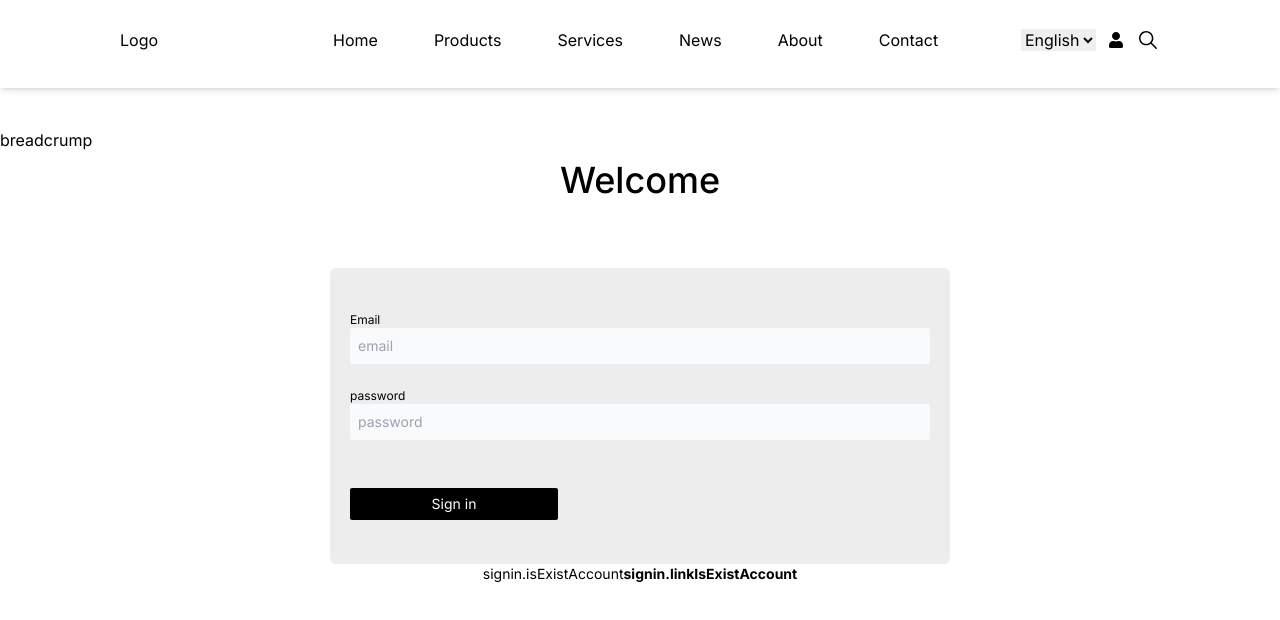
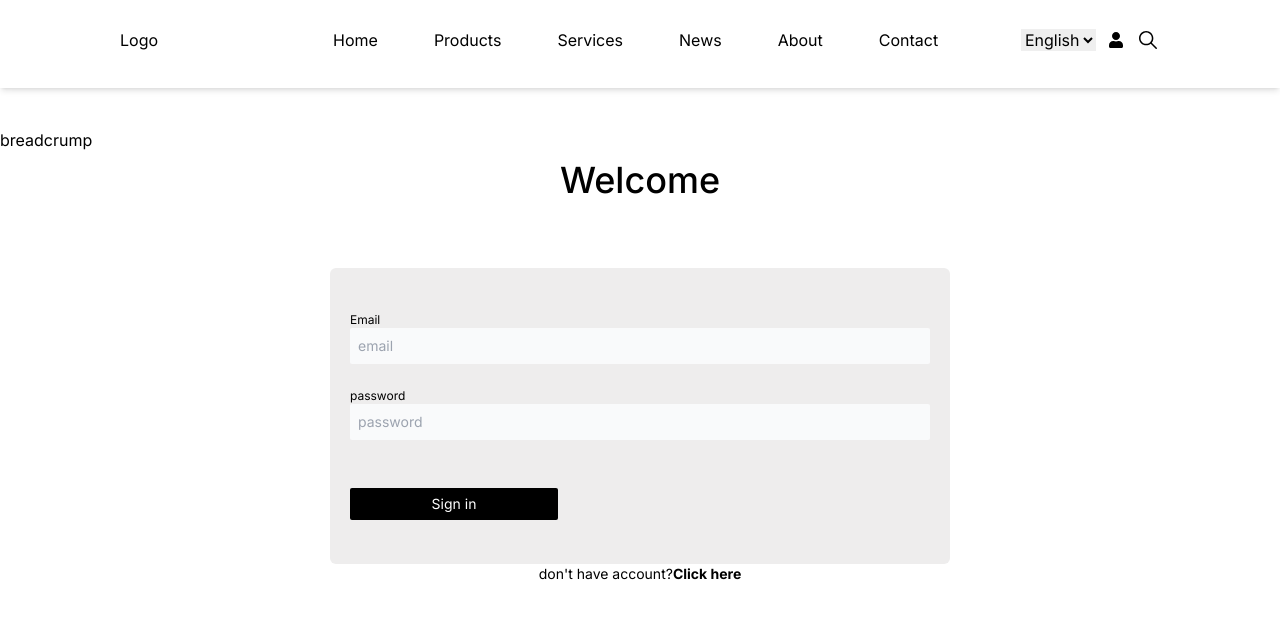
Before and after one commit to amiralizadde/phy-labs, a Next.js app: page /en/signin in a window 1280 px wide. Shown: the top 620 px of the page. Built offline with nearby package versions, Linux system fonts and the light colour scheme.

Commit message:
add signin page

```diff
--- a/messages/fa.json
+++ b/messages/fa.json
@@ -61,7 +61,7 @@
     "passwordlabel":"پسوورد",
     "passwordInputPlaceholder":"پسوورد",
     "button":"ورود",
-    "isHaveAccount":"آیا حساب کاربری ندارید",
+    "isHaveAccount":"آیا حساب کاربری ندارید؟  ",
     "linkIsHaveAccount":"کلیک کن"
 
   }
--- a/src/app/[locale]/signin/page.tsx
+++ b/src/app/[locale]/signin/page.tsx
@@ -24,7 +24,7 @@ const Signin = () => {
     onSubmit: (values, actions) => {
       console.log(values);
       actions.setSubmitting(false);
-      createUser(values);
+      loginUser(values);
     },
 
     validate: (values) => {
@@ -40,8 +40,8 @@ const Signin = () => {
     },
   });
 
-//   create user function
-  const createUser = async (values: loginUserType) => {
+//   login user function
+  const loginUser = async (values: loginUserType) => {
     const {  email, password } = values;
     const user = {
       email,
@@ -146,10 +146,10 @@ const Signin = () => {
           </button>
         </form>
         <p className="text-sm">
-          {t("isExistAccount")}
-          <Link href={`/${locale}/signin`}>
+          {t("isHaveAccount")}
+          <Link href={`/${locale}/signup`}>
           <span className="font-bold hover:text-primary cursor-pointer">
-            {t("linkIsExistAccount")}
+            {t("linkIsHaveAccount")}
           </span>
           </Link>
         </p>
```
